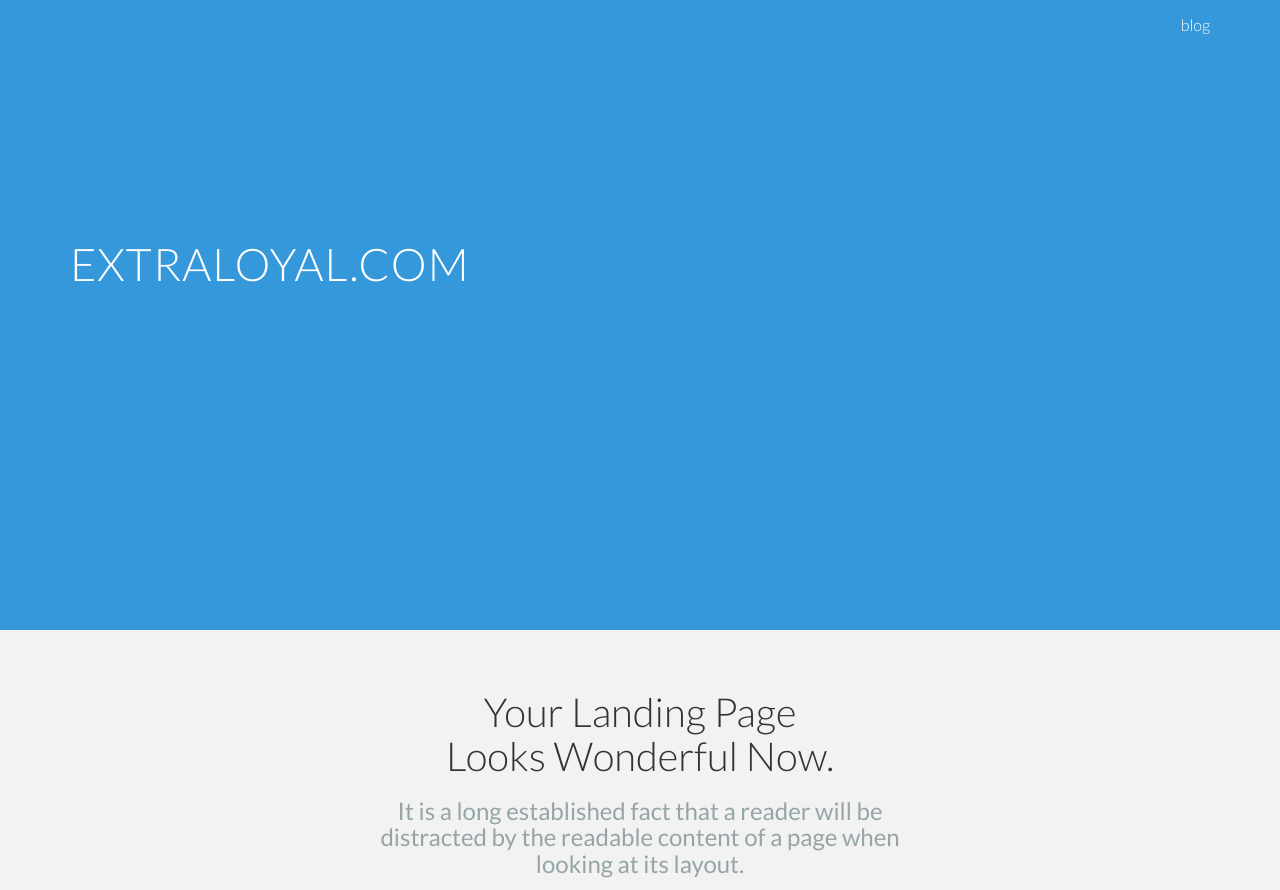
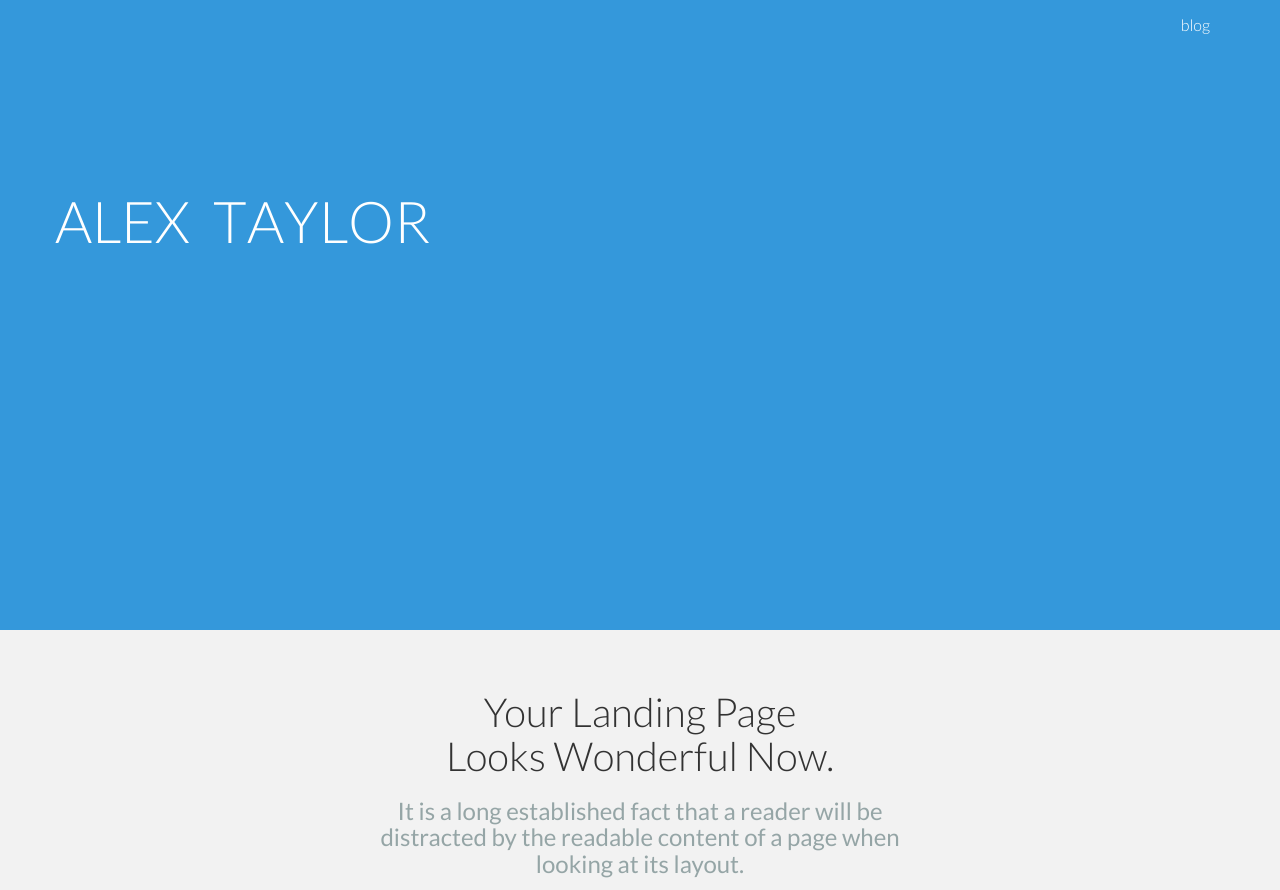
Before and after one commit to alexmckenley/alexmckenley.github.io, a plain HTML site: page index.html in a window 1280 px wide. Shown: the top 890 px of the page. Drawn offline with nearby package versions, Linux system fonts and the light colour scheme.

Commit message:
Working transitions

```diff
--- a/assets/css/main.css
+++ b/assets/css/main.css
@@ -145,8 +145,22 @@ i {
 #headerwrap h1 {
 	margin-top: 60px;
 	margin-bottom: 15px;
-	color: white;
-	font-size: 45px;
-	font-weight: 300;
-	letter-spacing: 1px;
 }
+
+.heading .letter{
+    color: white;
+    font-size: 4.5vw;
+    font-weight: 300;
+    display: inline-block;
+    text-transform: uppercase;
+    position: absolute;
+    opacity: 1;
+
+
+    -webkit-transition: left 1s, -webkit-transform .2s, opacity .2s;
+    -moz-transition: left 1s, -moz-transform .5s;
+    -ms-transition: left 1s, -ms-transform .5s;
+    -o-transition: left 1s, -o-transform .5s;
+    transition: left 1s, transform .5s;
+
+}
--- /dev/null
+++ b/assets/js/transform.js
@@ -0,0 +1,89 @@
+(function () {
+  var h = d3.select('.heading');
+
+  var ex = "extraloyal.com_".split("");
+  var extra = [];
+
+  ex = ex.map(function (v, i) {
+    return {
+      value: v,
+      id: i,
+      position: i
+    };
+  });
+
+  var mapName = function (target, existing) {
+    result = [];
+    var copy = target.slice();
+    existing.forEach(function (v, i) {
+      result.push(copy.indexOf(v));
+      copy.splice(copy.indexOf(v), 1, "$");
+    });
+    console.log("RESULT", result);
+    return result;
+  }
+
+  mapName("alex_taylor".split(""), "extraloyal.com_".split("")).forEach(function (v, i) {
+    if (v >= 0) {
+      extra.push({
+        value: ex[i].value,
+        id: i,
+        position: v
+      });
+    }
+  });
+  // console.log(extra);
+
+  var render = function (data) {
+    var totalWidth = 0;
+    var selection = h.selectAll('div')
+      .data(data, function (d) {
+        return d.id;
+      })
+
+    //UPDATE
+    selection
+      .style('left', function (d) {
+        left = totalWidth;
+        totalWidth += d3.select(this).node().offsetWidth;
+
+        return left + 'px';
+      })
+
+    //ENTER
+    selection.enter()
+      .append('div')
+      .attr('class', 'letter')
+      .style('opacity', function (d) {
+        return d.value === "_" ? 0 : 1;
+      })
+      .text(function (d) {
+        return d.value;
+      })
+      .style('left', function (d) {
+        left = totalWidth;
+        totalWidth += d3.select(this).node().offsetWidth;
+
+        return left + 'px';
+      });
+
+    //EXIT
+    selection.exit()
+      .style("-webkit-transform", "translateX(600px)")
+      .style("opacity", 0)
+      .transition()
+      .duration(200)
+      .remove();
+  };
+
+  render(ex);
+  console.log(extra);
+  setTimeout(function () {
+    render(extra.sort(function (a, b) {
+      return a.position - b.position;
+    }));
+  }, 3000);
+
+
+
+})();
--- a/index.html
+++ b/index.html
@@ -25,6 +25,8 @@
       <script src="https://oss.maxcdn.com/libs/html5shiv/3.7.0/html5shiv.js"></script>
       <script src="https://oss.maxcdn.com/libs/respond.js/1.3.0/respond.min.js"></script>
     <![endif]-->
+
+  <script src="http://d3js.org/d3.v3.min.js" charset="utf-8"></script>
 </head>
 
 <body>
@@ -50,7 +52,9 @@
       <div class="row">
 
         <div class="col-lg-12">
-          <h1>EXTRALOYAL.COM</h1>
+          <div class="heading">
+
+          </div>
         </div>
 
 <!--
@@ -260,5 +264,6 @@
     ================================================== -->
   <!-- Placed at the end of the document so the pages load faster -->
   <script src="https://code.jquery.com/jquery-1.10.2.min.js"></script><script src="assets/js/bootstrap.min.js"></script>
+    <script src="assets/js/transform.js"></script>
 </body>
 </html>
```
